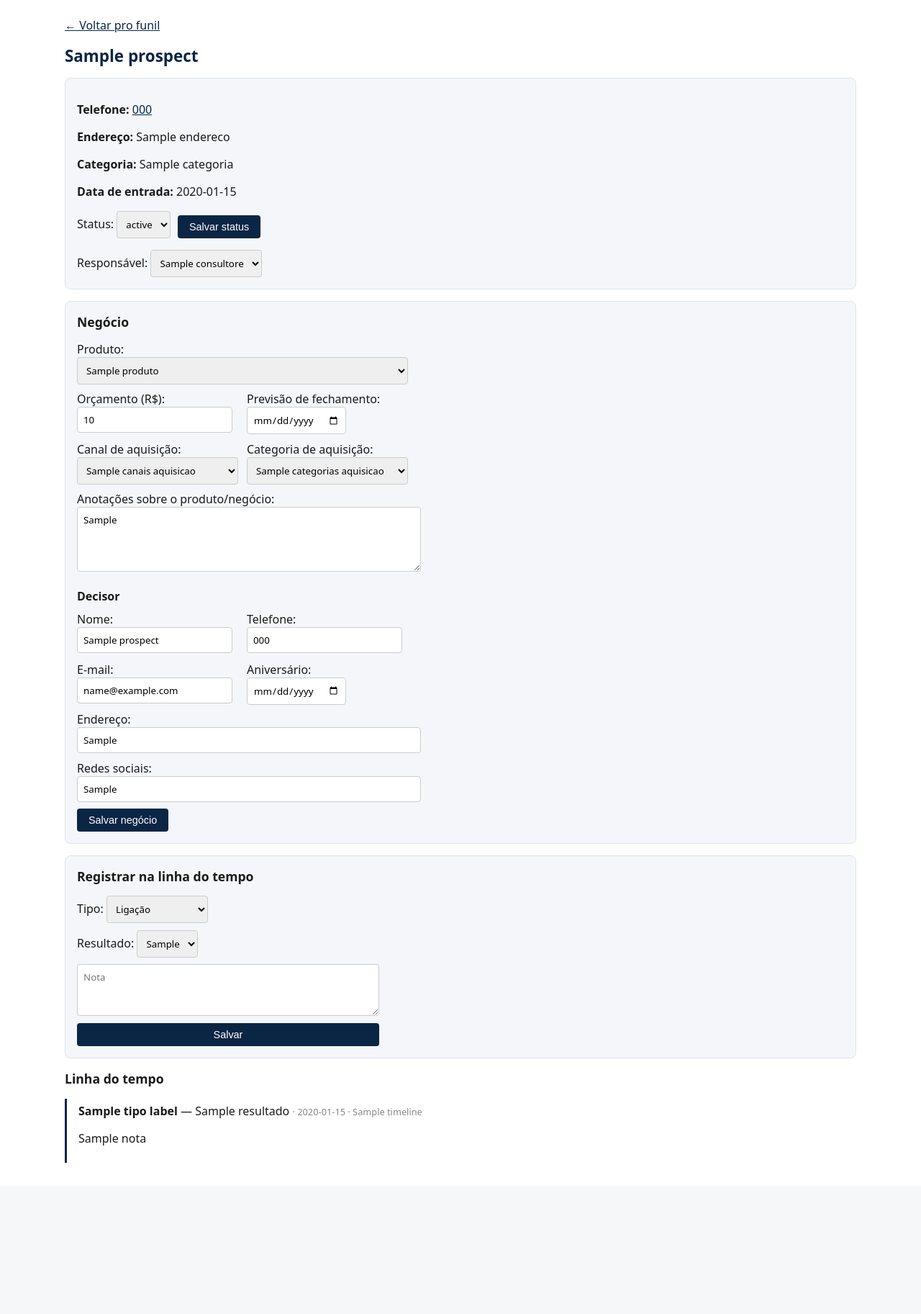
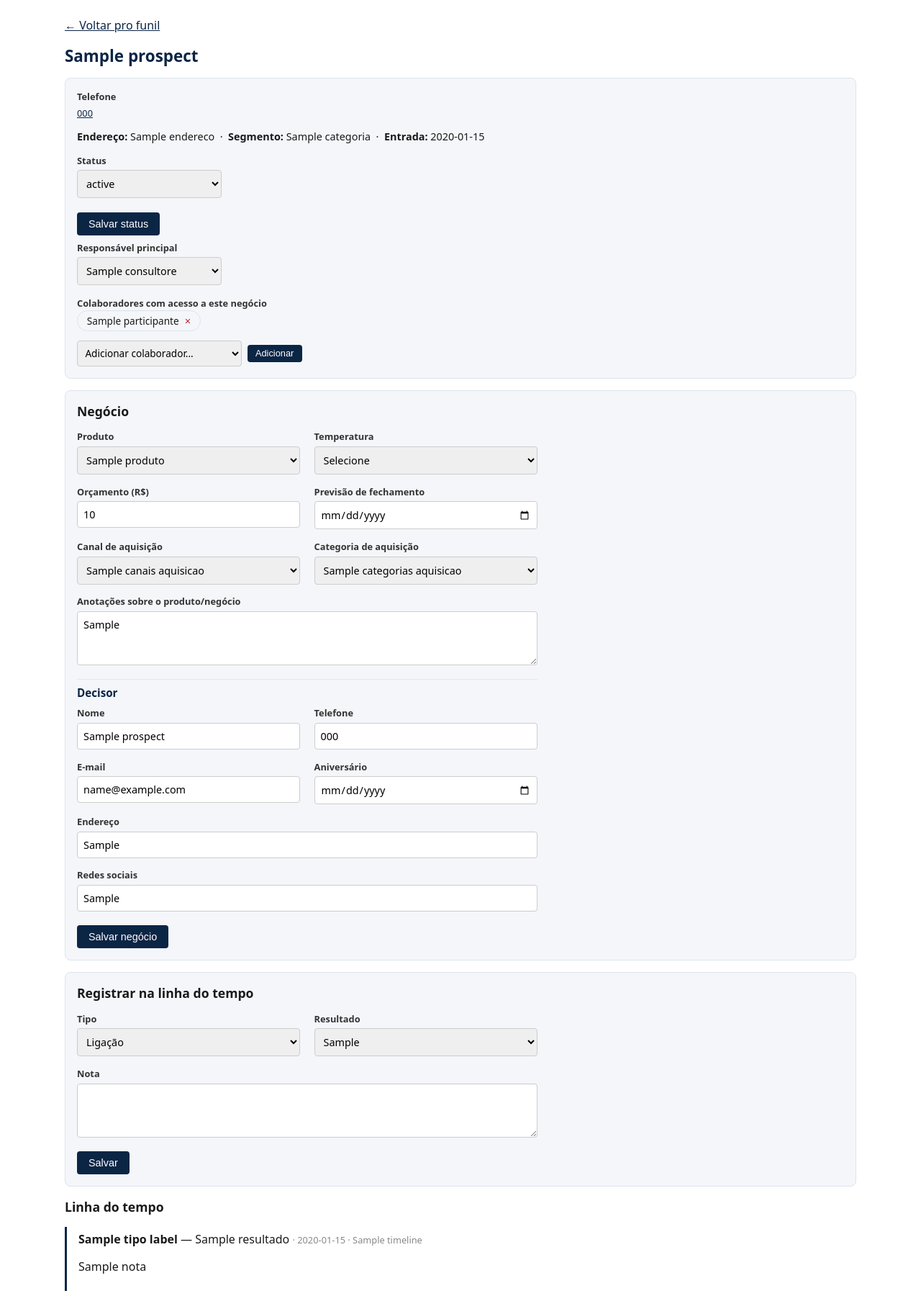
Before and after one commit to engenhariadeclientes/prospeccao-engenhariadeclientes, a FastAPI app: template app/templates/prospect_detalhe.html in a window 1280 px wide. Shown: the part 60-1885 px from the top of the page at 72% size. Before the commit the page ends 1675 px from the top, so only its background shows below. Run offline with FastAPI, Linux system fonts and the light colour scheme; the template is opened without the code that fills it: most values are stand-ins (such as "Sample title", 1, 10 or a date in 2020).

Commit message:
CRM: soma de valor por coluna, temperatura do negócio, colaboradores e correção de visibilidade
- Soma de valor em R$ no cabeçalho de cada coluna do funil
- Campo de temperatura (Quente/Morno/Frio) no negócio, com análise de
  probabilidade de fechamento (valor em pipeline por temperatura) no admin
- Colaboradores: além do responsável principal, dá pra vincular outros
  usuários a um negócio — aparece no funil de todos que estão vinculados
- Corrige brecha: exportação CSV agora respeita a mesma regra de
  visibilidade do funil (usuário comum só exporta o que é dele; admin
  exporta tudo) — antes exportava a base inteira pra qualquer um
- Reorganiza o layout do card "Negócio" num grid alinhado e consistente

```diff
--- a/app/main.py
+++ b/app/main.py
@@ -42,6 +42,8 @@ STATUS_LABEL = {
 }
 TIPO_ATIVIDADE_LABEL = {"ligacao": "Ligação", "whatsapp": "WhatsApp", "anotacao": "Anotação", "tarefa": "Tarefa"}
 RESULTADO_VALIDOS = ["atendeu", "nao_atendeu", "agendou", "sem_interesse"]
+TEMPERATURA_VALIDOS = ["quente", "morno", "frio"]
+TEMPERATURA_LABEL = {"quente": "🔥 Quente", "morno": "🙂 Morno", "frio": "❄️ Frio"}
 
 
 @app.on_event("startup")
@@ -145,11 +147,17 @@ def funil(
 
     if consultor["is_admin"] and ver != "meu":
         if ver.isdigit():
-            condicoes.append("p.consultor_id = %s")
-            parametros.append(int(ver))
+            condicoes.append(
+                "(p.consultor_id = %s OR EXISTS (SELECT 1 FROM prospect_participantes pp "
+                "WHERE pp.prospect_id = p.id AND pp.consultor_id = %s))"
+            )
+            parametros.extend([int(ver), int(ver)])
     else:
-        condicoes.append("(p.consultor_id = %s OR (p.status = 'fila' AND p.consultor_id IS NULL))")
-        parametros.append(consultor["id"])
+        condicoes.append(
+            "(p.consultor_id = %s OR (p.status = 'fila' AND p.consultor_id IS NULL) "
+            "OR EXISTS (SELECT 1 FROM prospect_participantes pp WHERE pp.prospect_id = p.id AND pp.consultor_id = %s))"
+        )
+        parametros.extend([consultor["id"], consultor["id"]])
 
     if q.strip():
         condicoes.append("(p.nome ILIKE %s OR p.decisor_nome ILIKE %s)")
@@ -199,10 +207,17 @@ def funil(
     for p in prospects:
         colunas[p["status"]].append(p)
 
+    somas_coluna = {
+        status: sum((p["valor_orcamento"] or 0) for p in colunas[status])
+        for status in STATUS_VALIDOS
+    }
+
     contexto.update({
         "colunas": colunas,
+        "somas_coluna": somas_coluna,
         "status_validos": STATUS_VALIDOS,
         "status_label": STATUS_LABEL,
+        "temperatura_label": TEMPERATURA_LABEL,
         "consultores": consultores,
         "produtos": produtos,
         "buscas": buscas,
@@ -408,7 +423,20 @@ def prospect_detalhe(request: Request, prospect_id: int):
         motivos_perda = conn.execute("SELECT id, nome FROM motivos_perda ORDER BY nome").fetchall()
         canais_aquisicao = conn.execute("SELECT id, nome FROM canais_aquisicao ORDER BY nome").fetchall()
         categorias_aquisicao = conn.execute("SELECT id, nome FROM categorias_aquisicao ORDER BY nome").fetchall()
+        participantes = conn.execute(
+            """
+            SELECT c.id, c.nome FROM prospect_participantes pp
+            JOIN consultores c ON c.id = pp.consultor_id
+            WHERE pp.prospect_id = %s ORDER BY c.nome
+            """,
+            (prospect_id,),
+        ).fetchall()
         contexto = _contexto_base(request, conn)
+
+    ids_participantes = {p["id"] for p in participantes}
+    consultores_disponiveis = [
+        c for c in consultores if c["id"] != prospect["consultor_id"] and c["id"] not in ids_participantes
+    ]
 
     contexto.update({
         "prospect": prospect,
@@ -418,12 +446,46 @@ def prospect_detalhe(request: Request, prospect_id: int):
         "motivos_perda": motivos_perda,
         "canais_aquisicao": canais_aquisicao,
         "categorias_aquisicao": categorias_aquisicao,
+        "participantes": participantes,
+        "consultores_disponiveis": consultores_disponiveis,
         "status_validos": STATUS_VALIDOS,
         "status_label": STATUS_LABEL,
         "tipo_label": TIPO_ATIVIDADE_LABEL,
         "resultado_validos": RESULTADO_VALIDOS,
+        "temperatura_validos": TEMPERATURA_VALIDOS,
+        "temperatura_label": TEMPERATURA_LABEL,
     })
     return templates.TemplateResponse("prospect_detalhe.html", contexto)
+
+
+@app.post("/prospects/{prospect_id}/participantes")
+def adicionar_participante(request: Request, prospect_id: int, consultor_id: str = Form(...)):
+    redirect = exigir_login(request)
+    if redirect:
+        return redirect
+    if consultor_id:
+        with get_connection() as conn:
+            conn.execute(
+                "INSERT INTO prospect_participantes (prospect_id, consultor_id) VALUES (%s, %s) "
+                "ON CONFLICT DO NOTHING",
+                (prospect_id, int(consultor_id)),
+            )
+            conn.commit()
+    return RedirectResponse(url=f"/prospects/{prospect_id}", status_code=303)
+
+
+@app.post("/prospects/{prospect_id}/participantes/{consultor_id}/remover")
+def remover_participante(request: Request, prospect_id: int, consultor_id: int):
+    redirect = exigir_login(request)
+    if redirect:
+        return redirect
+    with get_connection() as conn:
+        conn.execute(
+            "DELETE FROM prospect_participantes WHERE prospect_id = %s AND consultor_id = %s",
+            (prospect_id, consultor_id),
+        )
+        conn.commit()
+    return RedirectResponse(url=f"/prospects/{prospect_id}", status_code=303)
 
 
 @app.post("/prospects/{prospect_id}/status")
@@ -467,12 +529,14 @@ def atualizar_negocio(
     decisor_endereco: str = Form(""),
     decisor_aniversario: str = Form(""),
     decisor_redes_sociais: str = Form(""),
+    temperatura: str = Form(""),
 ):
     produto_val = int(produto_id) if produto_id else None
     valor_val = _parsear_valor_brl(valor_orcamento)
     previsao_val = previsao_fechamento or None
     canal_val = int(canal_aquisicao_id) if canal_aquisicao_id else None
     categoria_val = int(categoria_aquisicao_id) if categoria_aquisicao_id else None
+    temperatura_val = temperatura if temperatura in TEMPERATURA_VALIDOS else None
     with get_connection() as conn:
         conn.execute(
             """
@@ -481,7 +545,7 @@ def atualizar_negocio(
                 observacoes_produto = %s, canal_aquisicao_id = %s, categoria_aquisicao_id = %s,
                 decisor_nome = %s, decisor_telefone = %s, decisor_email = %s,
                 decisor_endereco = %s, decisor_aniversario = %s, decisor_redes_sociais = %s,
-                atualizado_em = NOW()
+                temperatura = %s, atualizado_em = NOW()
             WHERE id = %s
             """,
             (
@@ -489,6 +553,7 @@ def atualizar_negocio(
                 canal_val, categoria_val,
                 decisor_nome.strip() or None, decisor_telefone.strip() or None, decisor_email.strip() or None,
                 decisor_endereco.strip() or None, decisor_aniversario or None, decisor_redes_sociais.strip() or None,
+                temperatura_val,
                 prospect_id,
             ),
         )
@@ -747,6 +812,17 @@ def admin_dashboard(request: Request):
             """
         ).fetchall()
 
+        por_temperatura = conn.execute(
+            """
+            SELECT temperatura, COUNT(*) AS total, COUNT(*) FILTER (WHERE status = 'ganho') AS ganhos,
+                   COALESCE(SUM(valor_orcamento), 0) AS valor_total
+            FROM prospects
+            WHERE temperatura IS NOT NULL AND status NOT IN ('ganho', 'perdido')
+            GROUP BY temperatura
+            """
+        ).fetchall()
+        por_temperatura = {row["temperatura"]: row for row in por_temperatura}
+
         contexto = _contexto_base(request, conn)
 
     contexto.update({
@@ -754,12 +830,15 @@ def admin_dashboard(request: Request):
         "total_prospects": total_prospects,
         "status_validos": STATUS_VALIDOS,
         "status_label": STATUS_LABEL,
+        "temperatura_validos": TEMPERATURA_VALIDOS,
+        "temperatura_label": TEMPERATURA_LABEL,
         "atividade_por_consultor": atividade_por_consultor,
         "prospects_por_consultor": prospects_por_consultor,
         "valor_por_status": valor_por_status,
         "motivos_perda_ranking": motivos_perda_ranking,
         "por_canal_aquisicao": por_canal_aquisicao,
         "por_categoria_aquisicao": por_categoria_aquisicao,
+        "por_temperatura": por_temperatura,
     })
     return templates.TemplateResponse("admin.html", contexto)
 
@@ -863,17 +942,33 @@ def exportar_csv(request: Request):
     redirect = exigir_login(request)
     if redirect:
         return redirect
+    consultor = consultor_logado(request)
 
     with get_connection() as conn:
-        prospects = conn.execute(
-            """
-            SELECT p.nome, p.telefone, p.cidade, p.uf, p.categoria, p.status,
-                   c.nome AS consultor_nome, p.criado_em
-            FROM prospects p
-            LEFT JOIN consultores c ON c.id = p.consultor_id
-            ORDER BY p.criado_em DESC
-            """
-        ).fetchall()
+        if consultor["is_admin"]:
+            prospects = conn.execute(
+                """
+                SELECT p.nome, p.telefone, p.cidade, p.uf, p.categoria, p.status,
+                       c.nome AS consultor_nome, p.criado_em
+                FROM prospects p
+                LEFT JOIN consultores c ON c.id = p.consultor_id
+                ORDER BY p.criado_em DESC
+                """
+            ).fetchall()
+        else:
+            prospects = conn.execute(
+                """
+                SELECT p.nome, p.telefone, p.cidade, p.uf, p.categoria, p.status,
+                       c.nome AS consultor_nome, p.criado_em
+                FROM prospects p
+                LEFT JOIN consultores c ON c.id = p.consultor_id
+                WHERE p.consultor_id = %s OR (p.status = 'fila' AND p.consultor_id IS NULL)
+                      OR EXISTS (SELECT 1 FROM prospect_participantes pp
+                                 WHERE pp.prospect_id = p.id AND pp.consultor_id = %s)
+                ORDER BY p.criado_em DESC
+                """,
+                (consultor["id"], consultor["id"]),
+            ).fetchall()
 
     buffer = io.StringIO()
     writer = csv.writer(buffer)
--- a/app/templates/kanban.html
+++ b/app/templates/kanban.html
@@ -12,7 +12,9 @@
   .filtros label { font-size: .8rem; color: #444; display: flex; flex-direction: column; gap: .2rem; }
   .board { display: flex; gap: 1rem; overflow-x: auto; padding-bottom: 1rem; }
   .coluna { flex: 0 0 260px; background: var(--navy-bg); border-radius: 8px; padding: .75rem; }
-  .coluna h3 { font-size: .95rem; margin: 0 0 .5rem 0; display: flex; justify-content: space-between; color: var(--navy); }
+  .coluna h3 { font-size: .95rem; margin: 0 0 .3rem 0; display: flex; justify-content: space-between; color: var(--navy); }
+  .coluna .soma { font-size: .75rem; color: #666; margin-bottom: .5rem; }
+  .prospect-card .temperatura { font-size: .8rem; }
   .prospect-card { background: #fff; border: 1px solid #dde3ec; border-left: 3px solid var(--navy); border-radius: 6px; padding: .6rem; margin-bottom: .5rem; font-size: .85rem; }
   .prospect-card .nome { font-weight: 600; display: block; margin-bottom: .2rem; }
   .prospect-card .meta { color: #666; font-size: .8rem; margin-bottom: .4rem; }
@@ -75,6 +77,7 @@
   {% for status in status_validos %}
   <div class="coluna">
     <h3>{{ status_label[status] }} <span>{{ colunas[status]|length }}</span></h3>
+    <div class="soma">R$ {{ '%.2f'|format(somas_coluna[status])|replace('.', ',') }} em negócios</div>
     {% for p in colunas[status] %}
     <div class="prospect-card">
       <span class="nome">{{ p.nome or 'Sem nome' }}</span>
@@ -82,6 +85,7 @@
       <span class="meta">📞 <a href="tel:{{ p.telefone }}">{{ p.telefone }}</a></span>
       {% if p.produto_nome %}<span class="meta">🎯 {{ p.produto_nome }}</span>{% endif %}
       {% if p.valor_orcamento %}<span class="meta valor">R$ {{ '%.2f'|format(p.valor_orcamento)|replace('.', ',') }}</span>{% endif %}
+      {% if p.temperatura %}<span class="meta temperatura">{{ temperatura_label[p.temperatura] }}</span>{% endif %}
       <span class="meta">Entrou em {{ p.criado_em.strftime('%d/%m/%Y') }}</span>
       <span class="meta">
         {{ p.consultor_nome or 'sem responsável' }}
--- a/app/templates/prospect_detalhe.html
+++ b/app/templates/prospect_detalhe.html
@@ -8,26 +8,41 @@
   .timeline .quando { color: #888; font-size: .8rem; }
   .timeline .concluida { text-decoration: line-through; color: #999; }
   #campos-resultado, #campos-agendada, #campo-motivo { display: none; }
-  .grid-2 { display: grid; grid-template-columns: 1fr 1fr; gap: .75rem; }
+
+  .form-grid { display: grid; grid-template-columns: 1fr 1fr; gap: .9rem 1.2rem; max-width: 640px; }
+  .form-grid.span-3 { grid-template-columns: repeat(3, 1fr); }
+  .form-grid label { display: flex; flex-direction: column; gap: .3rem; font-size: .8rem; font-weight: 600; color: #333; }
+  .form-grid label.full { grid-column: 1 / -1; }
+  .form-grid input, .form-grid select, .form-grid textarea { width: 100%; font-weight: normal; font-size: .9rem; box-sizing: border-box; }
+  .form-grid .acoes { grid-column: 1 / -1; margin-top: .3rem; }
+  .subtitulo { font-size: .95rem; font-weight: 600; color: var(--navy); grid-column: 1 / -1; margin: .3rem 0 -.3rem; padding-top: .5rem; border-top: 1px solid #e2e8f2; }
+
+  .participantes-lista { list-style: none; padding: 0; margin: 0 0 .8rem; display: flex; flex-wrap: wrap; gap: .4rem; }
+  .participantes-lista li { background: var(--navy-bg); border: 1px solid #dde3ec; border-radius: 20px; padding: .25rem .8rem; font-size: .85rem; display: flex; align-items: center; gap: .5rem; }
+  .participantes-lista form { display: inline; }
+  .participantes-lista button { background: none; border: none; color: #c01c28; cursor: pointer; font-size: .9rem; padding: 0; }
 </style>
 <p><a href="/">← Voltar pro funil</a></p>
 <h1>{{ prospect.nome or 'Sem nome' }}</h1>
 
 <div class="card">
-  <p><strong>Telefone:</strong> <a href="tel:{{ prospect.telefone }}">{{ prospect.telefone }}</a></p>
-  <p><strong>Endereço:</strong> {{ prospect.endereco or '—' }}</p>
-  <p><strong>Categoria:</strong> {{ prospect.categoria }}</p>
-  <p><strong>Data de entrada:</strong> {{ prospect.criado_em.strftime('%d/%m/%Y %H:%M') }}</p>
+  <div class="form-grid span-3">
+    <label class="full" style="font-weight:normal;">
+      <span style="font-weight:600;">Telefone</span>
+      <a href="tel:{{ prospect.telefone }}">{{ prospect.telefone }}</a>
+    </label>
+  </div>
+  <p style="font-size:.9rem;"><strong>Endereço:</strong> {{ prospect.endereco or '—' }} &nbsp;·&nbsp; <strong>Segmento:</strong> {{ prospect.categoria or '—' }} &nbsp;·&nbsp; <strong>Entrada:</strong> {{ prospect.criado_em.strftime('%d/%m/%Y %H:%M') }}</p>
 
-  <form method="post" action="/prospects/{{ prospect.id }}/status" id="form-status" style="display:flex; gap:.6rem; align-items:flex-end; flex-wrap:wrap; margin-bottom:1rem;">
-    <label>Status:
+  <form method="post" action="/prospects/{{ prospect.id }}/status" id="form-status" class="form-grid span-3" style="margin-top:.8rem;">
+    <label>Status
       <select name="status" id="campo-status" onchange="atualizarMotivo()">
         {% for s in status_validos %}
         <option value="{{ s }}" {{ 'selected' if s == prospect.status else '' }}>{{ status_label[s] }}</option>
         {% endfor %}
       </select>
     </label>
-    <label id="campo-motivo">Motivo da perda:
+    <label id="campo-motivo">Motivo da perda
       <select name="motivo_perda_id">
         <option value="">Selecione</option>
         {% for m in motivos_perda %}
@@ -35,7 +50,7 @@
         {% endfor %}
       </select>
     </label>
-    <button type="submit">Salvar status</button>
+    <label class="acoes"><button type="submit" style="width:fit-content;">Salvar status</button></label>
   </form>
   {% if prospect.status == 'perdido' and prospect.motivo_perda_nome %}
   <p style="font-size:.85rem; color:#888;">Motivo registrado: {{ prospect.motivo_perda_nome }}</p>
@@ -43,13 +58,13 @@
   <script>
     function atualizarMotivo() {
       document.getElementById('campo-motivo').style.display =
-        document.getElementById('campo-status').value === 'perdido' ? 'inline-block' : 'none';
+        document.getElementById('campo-status').value === 'perdido' ? 'flex' : 'none';
     }
     atualizarMotivo();
   </script>
 
-  <form method="post" action="/prospects/{{ prospect.id }}/consultor">
-    <label>Responsável:
+  <form method="post" action="/prospects/{{ prospect.id }}/consultor" class="form-grid span-3" style="margin-top:.5rem;">
+    <label>Responsável principal
       <select name="consultor_id" onchange="this.form.submit()">
         <option value="">Sem responsável</option>
         {% for c in consultores %}
@@ -58,79 +73,108 @@
       </select>
     </label>
   </form>
+
+  <div style="margin-top:.8rem;">
+    <span style="font-size:.8rem; font-weight:600; color:#333;">Colaboradores com acesso a este negócio</span>
+    <ul class="participantes-lista">
+      {% for p in participantes %}
+      <li>
+        {{ p.nome }}
+        <form method="post" action="/prospects/{{ prospect.id }}/participantes/{{ p.id }}/remover">
+          <button type="submit" title="Remover">×</button>
+        </form>
+      </li>
+      {% else %}
+      <li style="background:none; border:none; color:#999;">Nenhum colaborador extra ainda.</li>
+      {% endfor %}
+    </ul>
+    {% if consultores_disponiveis %}
+    <form method="post" action="/prospects/{{ prospect.id }}/participantes" style="display:flex; gap:.5rem; align-items:center;">
+      <select name="consultor_id" style="font-size:.85rem; padding:.4rem;">
+        <option value="">Adicionar colaborador...</option>
+        {% for c in consultores_disponiveis %}
+        <option value="{{ c.id }}">{{ c.nome }}</option>
+        {% endfor %}
+      </select>
+      <button type="submit" style="font-size:.8rem; padding:.3rem .7rem;">Adicionar</button>
+    </form>
+    {% endif %}
+  </div>
 </div>
 
 <div class="card">
   <h2 style="font-size:1.1rem; margin-top:0;">Negócio</h2>
-  <form method="post" action="/prospects/{{ prospect.id }}/negocio" style="display:flex; flex-direction:column; gap:.6rem; max-width:460px;">
-    <label>Produto:
-      <select name="produto_id" style="width:100%;">
+  <form method="post" action="/prospects/{{ prospect.id }}/negocio" class="form-grid">
+    <label>Produto
+      <select name="produto_id">
         <option value="">Selecione</option>
         {% for p in produtos %}
         <option value="{{ p.id }}" {{ 'selected' if prospect.produto_id == p.id else '' }}>{{ p.nome }}</option>
         {% endfor %}
       </select>
     </label>
-    <div class="grid-2">
-      <label>Orçamento (R$):
+    <label>Temperatura
+      <select name="temperatura">
+        <option value="">Selecione</option>
+        {% for t in temperatura_validos %}
+        <option value="{{ t }}" {{ 'selected' if prospect.temperatura == t else '' }}>{{ temperatura_label[t] }}</option>
+        {% endfor %}
+      </select>
+    </label>
+    <label>Orçamento (R$)
       <input type="text" name="valor_orcamento" value="{{ prospect.valor_orcamento or '' }}" placeholder="0,00">
     </label>
-      <label>Previsão de fechamento:
+    <label>Previsão de fechamento
       <input type="date" name="previsao_fechamento" value="{{ prospect.previsao_fechamento.isoformat() if prospect.previsao_fechamento else '' }}">
     </label>
-    </div>
-    <div class="grid-2">
-      <label>Canal de aquisição:
-        <select name="canal_aquisicao_id" style="width:100%;">
+    <label>Canal de aquisição
+      <select name="canal_aquisicao_id">
         <option value="">Selecione</option>
         {% for c in canais_aquisicao %}
         <option value="{{ c.id }}" {{ 'selected' if prospect.canal_aquisicao_id == c.id else '' }}>{{ c.nome }}</option>
         {% endfor %}
       </select>
     </label>
-      <label>Categoria de aquisição:
-        <select name="categoria_aquisicao_id" style="width:100%;">
+    <label>Categoria de aquisição
+      <select name="categoria_aquisicao_id">
         <option value="">Selecione</option>
         {% for c in categorias_aquisicao %}
         <option value="{{ c.id }}" {{ 'selected' if prospect.categoria_aquisicao_id == c.id else '' }}>{{ c.nome }}</option>
         {% endfor %}
       </select>
     </label>
-    </div>
-    <label>Anotações sobre o produto/negócio:
-      <textarea name="observacoes_produto" rows="4" style="width:100%;">{{ prospect.observacoes_produto or '' }}</textarea>
+    <label class="full">Anotações sobre o produto/negócio
+      <textarea name="observacoes_produto" rows="3">{{ prospect.observacoes_produto or '' }}</textarea>
     </label>
 
-    <h3 style="font-size:1rem; margin:.5rem 0 0;">Decisor</h3>
-    <div class="grid-2">
-      <label>Nome:
+    <div class="subtitulo">Decisor</div>
+    <label>Nome
       <input type="text" name="decisor_nome" value="{{ prospect.decisor_nome or '' }}">
     </label>
-      <label>Telefone:
+    <label>Telefone
       <input type="text" name="decisor_telefone" value="{{ prospect.decisor_telefone or '' }}">
     </label>
-      <label>E-mail:
+    <label>E-mail
       <input type="email" name="decisor_email" value="{{ prospect.decisor_email or '' }}">
     </label>
-      <label>Aniversário:
+    <label>Aniversário
       <input type="date" name="decisor_aniversario" value="{{ prospect.decisor_aniversario.isoformat() if prospect.decisor_aniversario else '' }}">
     </label>
-    </div>
-    <label>Endereço:
-      <input type="text" name="decisor_endereco" value="{{ prospect.decisor_endereco or '' }}" style="width:100%;">
+    <label class="full">Endereço
+      <input type="text" name="decisor_endereco" value="{{ prospect.decisor_endereco or '' }}">
     </label>
-    <label>Redes sociais:
-      <input type="text" name="decisor_redes_sociais" value="{{ prospect.decisor_redes_sociais or '' }}" placeholder="@instagram, linkedin.com/in/..." style="width:100%;">
+    <label class="full">Redes sociais
+      <input type="text" name="decisor_redes_sociais" value="{{ prospect.decisor_redes_sociais or '' }}" placeholder="@instagram, linkedin.com/in/...">
     </label>
 
-    <button type="submit" style="align-self:flex-start;">Salvar negócio</button>
+    <label class="acoes"><button type="submit" style="width:fit-content;">Salvar negócio</button></label>
   </form>
 </div>
 
 <div class="card">
   <h2 style="font-size:1.1rem; margin-top:0;">Registrar na linha do tempo</h2>
-  <form method="post" action="/prospects/{{ prospect.id }}/atividades" style="display:flex; flex-direction:column; gap:.6rem; max-width:420px;">
-    <label>Tipo:
+  <form method="post" action="/prospects/{{ prospect.id }}/atividades" class="form-grid">
+    <label>Tipo
       <select name="tipo" id="campo-tipo" onchange="atualizarCampos()">
         <option value="ligacao">Ligação</option>
         <option value="whatsapp">WhatsApp</option>
@@ -138,28 +182,26 @@
         <option value="tarefa">Tarefa (agendar)</option>
       </select>
     </label>
-    <div id="campos-resultado">
-      <label>Resultado:
+    <label id="campos-resultado">Resultado
       <select name="resultado">
         {% for r in resultado_validos %}
         <option value="{{ r }}">{{ r.replace('_', ' ')|capitalize }}</option>
         {% endfor %}
       </select>
     </label>
-    </div>
-    <div id="campos-agendada">
-      <label>Data/hora agendada:
+    <label id="campos-agendada">Data/hora agendada
       <input type="datetime-local" name="data_agendada">
     </label>
-    </div>
-    <textarea name="nota" placeholder="Nota" rows="3"></textarea>
-    <button type="submit">Salvar</button>
+    <label class="full">Nota
+      <textarea name="nota" rows="3"></textarea>
+    </label>
+    <label class="acoes"><button type="submit" style="width:fit-content;">Salvar</button></label>
   </form>
   <script>
     function atualizarCampos() {
       var tipo = document.getElementById('campo-tipo').value;
-      document.getElementById('campos-resultado').style.display = (tipo === 'ligacao' || tipo === 'whatsapp') ? 'block' : 'none';
-      document.getElementById('campos-agendada').style.display = (tipo === 'tarefa') ? 'block' : 'none';
+      document.getElementById('campos-resultado').style.display = (tipo === 'ligacao' || tipo === 'whatsapp') ? 'flex' : 'none';
+      document.getElementById('campos-agendada').style.display = (tipo === 'tarefa') ? 'flex' : 'none';
     }
     atualizarCampos();
   </script>
```
Also changed, not shown: app/templates/admin.html (+15 -0 lines), sql/007_temperatura_e_participantes.sql (added, +11 -0 lines). Lines whose indentation alone changed are shown as unchanged.
